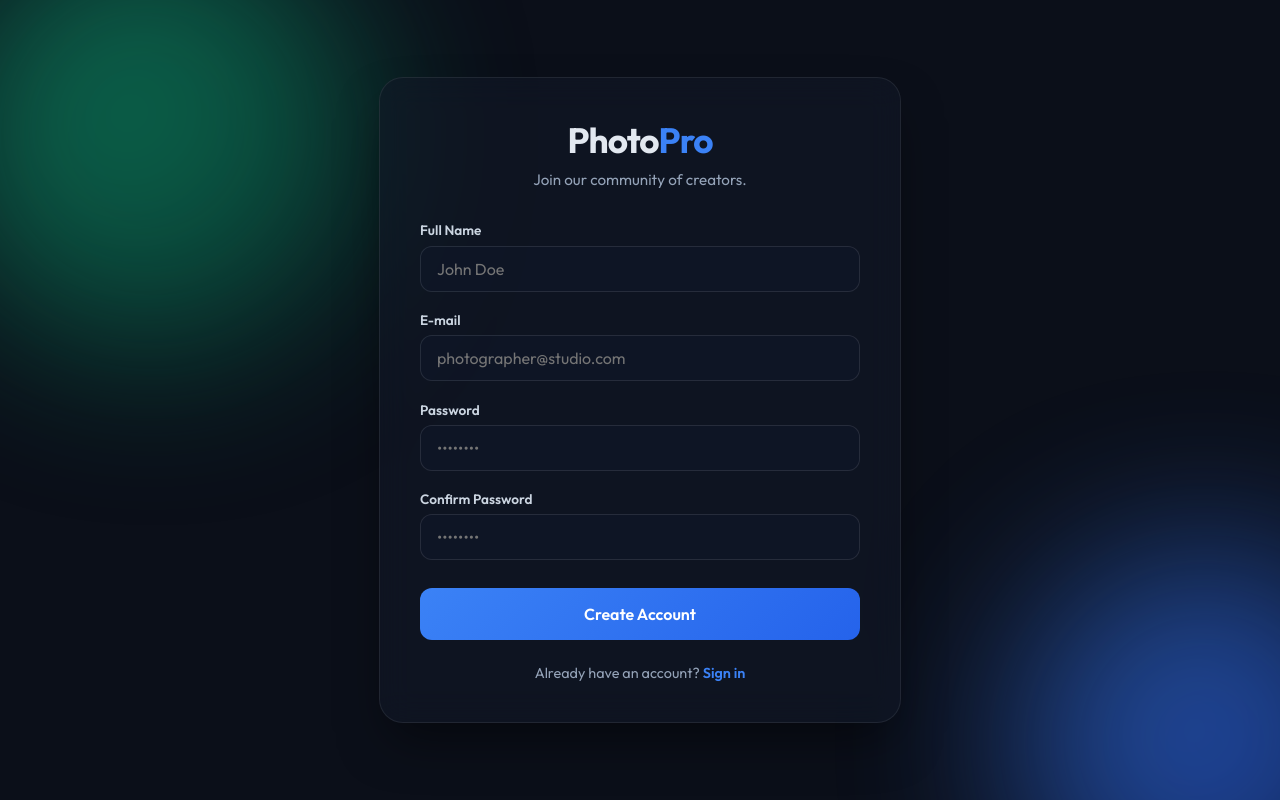
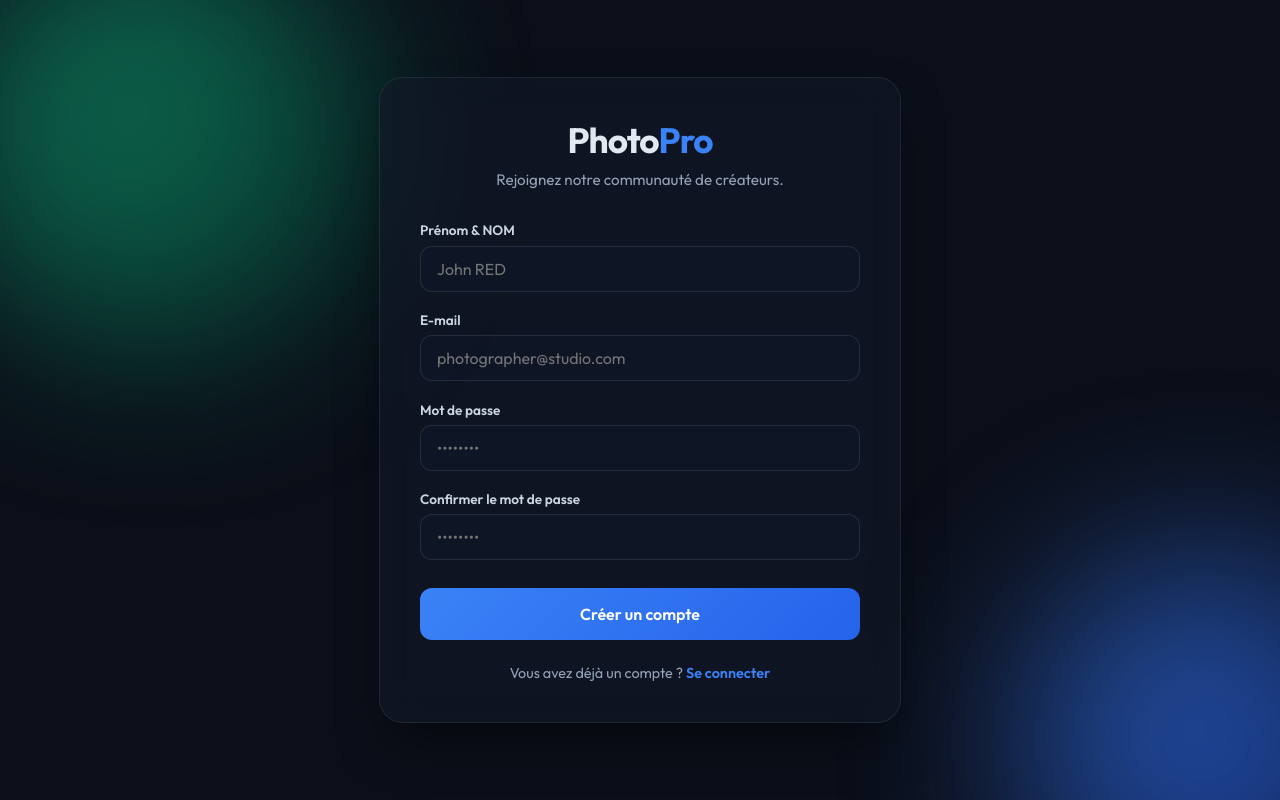
Before and after one commit to ClemDW/AtelierS6, a Vue app in the folder front/: page /register in a window 1280 px wide. Built offline with nearby package versions, Linux system fonts and the light colour scheme; the HTML template or start-up script is replaced by a standard one.

Commit message:
fix: formulaire

```diff
--- a/front/src/views/RegisterView.vue
+++ b/front/src/views/RegisterView.vue
@@ -15,7 +15,7 @@ const errorMessage = ref('')
 
 const handleRegister = async () => {
   if (password.value !== confirmPassword.value) {
-    errorMessage.value = 'Passwords do not match.'
+    errorMessage.value = 'Les mots de passe ne correspondent pas.'
     return
   }
 
@@ -27,7 +27,7 @@ const handleRegister = async () => {
     await authStore.register(name.value, email.value, password.value)
     router.push({ name: 'home' })
   } catch (error) {
-    errorMessage.value = 'Registration failed. This email might already be in use.'
+    errorMessage.value = 'Échec de l\'inscription. Cet e-mail est peut-être déjà utilisé.'
   } finally {
     isLoading.value = false
   }
@@ -42,17 +42,17 @@ const handleRegister = async () => {
     <div class="login-card">
       <div class="card-header">
         <h1>Photo<span class="highlight">Pro</span></h1>
-        <p>Join our community of creators.</p>
+        <p>Rejoignez notre communauté de créateurs.</p>
       </div>
 
       <form @submit.prevent="handleRegister" class="form-container">
         <div class="input-group">
-          <label for="name">Full Name</label>
+          <label for="name">Prénom & NOM</label>
           <input
             type="text"
             id="name"
             v-model="name"
-            placeholder="John Doe"
+            placeholder="John RED"
             required
             :disabled="isLoading"
           />
@@ -71,7 +71,7 @@ const handleRegister = async () => {
         </div>
 
         <div class="input-group">
-          <label for="password">Password</label>
+          <label for="password">Mot de passe</label>
           <input
             type="password"
             id="password"
@@ -83,7 +83,7 @@ const handleRegister = async () => {
         </div>
 
         <div class="input-group">
-          <label for="confirmPassword">Confirm Password</label>
+          <label for="confirmPassword">Confirmer le mot de passe</label>
           <input
             type="password"
             id="confirmPassword"
@@ -97,12 +97,12 @@ const handleRegister = async () => {
         <p v-if="errorMessage" class="error-text">{{ errorMessage }}</p>
 
         <button type="submit" class="submit-btn" :disabled="isLoading">
-          {{ isLoading ? 'Creating account...' : 'Create Account' }}
+          {{ isLoading ? 'Création du compte...' : 'Créer un compte' }}
         </button>
       </form>
 
       <div class="card-footer">
-        Already have an account? <RouterLink :to="{ name: 'login' }" class="link">Sign in</RouterLink>
+        Vous avez déjà un compte ? <RouterLink :to="{ name: 'login' }" class="link">Se connecter</RouterLink>
       </div>
     </div>
   </div>
```
